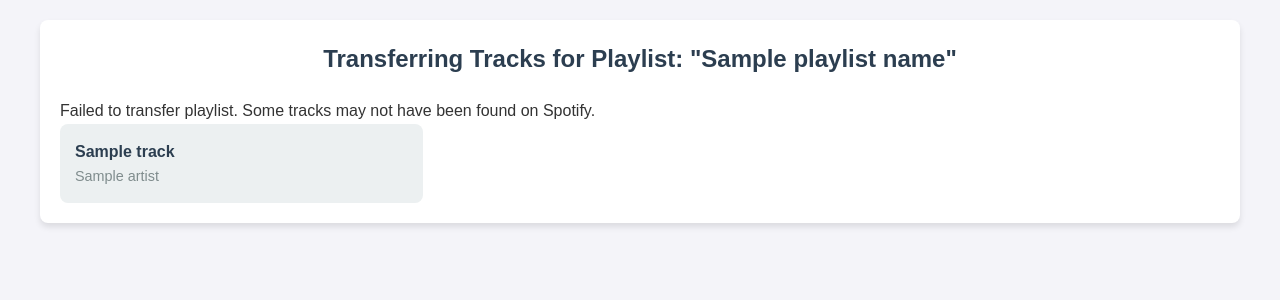
After one commit to brainchemist/TransferPlaylist, a Flask app: template templates/transfer_playlist_soundcloud.html in a window 1280 px wide. The commit adds this page. Shown: the top 300 px of the page. Run offline with Flask 3, Linux system fonts and the light colour scheme; the template is opened without the code that fills it: most values are stand-ins (such as "Sample title", 1, 10 or a date in 2020); parts of the project's set-up code (start-up, migrations or seed data) failed here and were passed over.

Commit message:
The app can transfer in both ways, still not tested though

```diff
--- a/app.py
+++ b/app.py
@@ -1,7 +1,6 @@
-import json
-
 from flask import Flask, redirect, request, session, render_template
 import requests
+import json
 
 app = Flask(__name__)
 app.secret_key = "your_secret_key"
@@ -9,13 +8,12 @@ app.secret_key = "your_secret_key"
 with open("spotify_credentials.json", "r") as spotify_file:
     spotify_credentials = json.load(spotify_file)
 
-with open("soundcloud_credentials.json", "r") as soundcloud_file:
-    soundcloud_credentials = json.load(soundcloud_file)
-
-# Access credentials
 SPOTIFY_CLIENT_ID = spotify_credentials["client_id"]
 SPOTIFY_CLIENT_SECRET = spotify_credentials["client_secret"]
 SPOTIFY_REDIRECT_URI = spotify_credentials["redirect_uri"]
+
+with open("soundcloud_credentials.json", "r") as soundcloud_file:
+    soundcloud_credentials = json.load(soundcloud_file)
 
 SOUNDCLOUD_CLIENT_ID = soundcloud_credentials["client_id"]
 SOUNDCLOUD_CLIENT_SECRET = soundcloud_credentials["client_secret"]
@@ -27,18 +25,21 @@ SPOTIFY_API_BASE_URL = "https://api.spotify.com/v1"
 
 SOUNDCLOUD_AUTH_URL = "https://soundcloud.com/connect"
 SOUNDCLOUD_TOKEN_URL = "https://api.soundcloud.com/oauth2/token"
-
+SOUNDCLOUD_API_BASE_URL = "https://api.soundcloud.com"
 
 @app.route("/")
 def index():
     return render_template("index.html")
 
-
 @app.route("/login_spotify")
 def login_spotify():
-    auth_url = f"{SPOTIFY_AUTH_URL}?client_id={SPOTIFY_CLIENT_ID}&response_type=code&redirect_uri={SPOTIFY_REDIRECT_URI}&scope=playlist-read-private"
+    auth_url = (
+        f"{SPOTIFY_AUTH_URL}?client_id={SPOTIFY_CLIENT_ID}"
+        "&response_type=code"
+        "&redirect_uri=http://localhost:5000/callback_spotify"
+        "&scope=playlist-read-private playlist-modify-private"
+    )
     return redirect(auth_url)
-
 
 @app.route("/callback_spotify")
 def callback_spotify():
@@ -52,14 +53,17 @@ def callback_spotify():
     }
     response = requests.post(SPOTIFY_TOKEN_URL, data=token_data)
     session["spotify_token"] = response.json().get("access_token")
-    return choose_playlist()
-
+    return redirect("/choose_playlist")
 
 @app.route("/login_soundcloud")
 def login_soundcloud():
-    auth_url = f"{SOUNDCLOUD_AUTH_URL}?client_id={SOUNDCLOUD_CLIENT_ID}&response_type=code&redirect_uri={SOUNDCLOUD_REDIRECT_URI}&scope=non-expiring"
+    auth_url = (
+        f"{SOUNDCLOUD_AUTH_URL}?client_id={SOUNDCLOUD_CLIENT_ID}"
+        "&response_type=code"
+        "&redirect_uri=http://localhost:5000/callback_soundcloud"
+        "&scope=non-expiring"
+    )
     return redirect(auth_url)
-
 
 @app.route("/callback_soundcloud")
 def callback_soundcloud():
@@ -73,24 +77,22 @@ def callback_soundcloud():
     }
     response = requests.post(SOUNDCLOUD_TOKEN_URL, data=token_data)
     session["soundcloud_token"] = response.json().get("access_token")
-    return choose_playlist()
-
+    return redirect("/choose_playlist_soundcloud")
 
 @app.route("/choose_playlist")
 def choose_playlist():
-    if "spotify_token" not in session:
+    if not session.get("spotify_token"):
         return redirect("/login_spotify")
 
     headers = {"Authorization": f"Bearer {session['spotify_token']}"}
     response = requests.get(f"{SPOTIFY_API_BASE_URL}/me/playlists", headers=headers)
     playlists = response.json().get("items", [])
 
-    return render_template("choose_playlist.html", playlists=playlists)
+    return render_template("choose_playlist_spotify.html", playlists=playlists)
 
-
-@app.route("/transfer_playlist/<playlist_id>")
+@app.route("/transfer_playlist_spotify/<playlist_id>")
 def transfer_playlist(playlist_id):
-    if "spotify_token" not in session:
+    if not session.get("spotify_token"):
         return redirect("/login_spotify")
 
     headers = {"Authorization": f"Bearer {session['spotify_token']}"}
@@ -98,6 +100,7 @@ def transfer_playlist(playlist_id):
     tracks_data = response.json().get("items", [])
 
     track_list = []
+    soundcloud_track_ids = []
     for item in tracks_data:
         track = item["track"]
         track_name = track["name"]
@@ -109,8 +112,121 @@ def transfer_playlist(playlist_id):
             "album_image": album_image
         })
 
-    return render_template("transfer_playlist.html", tracks=track_list)
+        query = f"{track_name} {artist_name}"
+        soundcloud_response = requests.get(
+            f"{SOUNDCLOUD_API_BASE_URL}/tracks",
+            params={"q": query, "client_id": SOUNDCLOUD_CLIENT_ID}
+        )
+        soundcloud_tracks = soundcloud_response.json()
 
+        if soundcloud_tracks:
+            try:
+                soundcloud_track_ids.append(soundcloud_tracks[0]["id"])  # Take the first match
+            except (IndexError, KeyError):
+                print(f"No match found for track: {track_name} by {artist_name}")
+        else:
+            print(f"No match found for track: {track_name} by {artist_name}")
+
+    success = False
+    if soundcloud_track_ids:
+        soundcloud_playlist_data = {
+            "playlist": {
+                "title": "Transferred Playlist",
+                "sharing": "public",
+                "tracks": [{"id": track_id} for track_id in soundcloud_track_ids]
+            }
+        }
+        headers = {"Authorization": f"OAuth {session.get('soundcloud_token')}"}
+        response = requests.post(
+            f"{SOUNDCLOUD_API_BASE_URL}/playlists",
+            headers=headers,
+            json=soundcloud_playlist_data
+        )
+        if response.status_code == 201:
+            success = True
+
+    # Render the HTML template with the results
+    return render_template(
+        "transfer_playlist_spotify.html",
+        playlist_name="Transferred Playlist",
+        tracks=track_list,
+        success=success
+    )
+
+@app.route("/choose_playlist_soundcloud")
+def choose_playlist_soundcloud():
+    if not session.get("soundcloud_token"):
+        return redirect("/login_soundcloud")
+
+    headers = {"Authorization": f"OAuth {session['soundcloud_token']}"}
+    response = requests.get(f"{SOUNDCLOUD_API_BASE_URL}/me/playlists", headers=headers)
+    playlists = response.json()
+
+    return render_template("choose_playlist_soundcloud.html", playlists=playlists)
+
+@app.route("/transfer_playlist_soundcloud/<playlist_id>")
+def transfer_playlist_soundcloud(playlist_id):
+    if not session.get("soundcloud_token"):
+        return redirect("/login_soundcloud")
+
+    headers = {"Authorization": f"OAuth {session['soundcloud_token']}"}
+    response = requests.get(f"{SOUNDCLOUD_API_BASE_URL}/playlists/{playlist_id}", headers=headers)
+    playlist_data = response.json()
+    playlist_name = playlist_data.get("title", "Transferred Playlist")
+    tracks_data = playlist_data.get("tracks", [])
+
+    track_list = []
+    spotify_track_uris = []
+    for track in tracks_data:
+        track_title = track.get("title", "Unknown Track")
+        track_artist = track.get("user", {}).get("username", "Unknown Artist")
+        track_list.append({
+            "name": track_title,
+            "artist": track_artist,
+        })
+
+        query = f"{track_title} {track_artist}"
+        spotify_response = requests.get(
+            f"{SPOTIFY_API_BASE_URL}/search",
+            headers={"Authorization": f"Bearer {session.get('spotify_token')}"},
+            params={"q": query, "type": "track", "limit": 1}
+        )
+        spotify_tracks = spotify_response.json().get("tracks", {}).get("items", [])
+        if spotify_tracks:
+            spotify_track_uris.append(spotify_tracks[0]["uri"])  # Take the first match
+
+    success = False
+    if spotify_track_uris:
+        user_response = requests.get(
+            f"{SPOTIFY_API_BASE_URL}/me",
+            headers={"Authorization": f"Bearer {session.get('spotify_token')}"}
+        )
+        user_id = user_response.json().get("id")
+        playlist_data = {
+            "name": playlist_name,
+            "public": False
+        }
+        create_playlist_response = requests.post(
+            f"{SPOTIFY_API_BASE_URL}/users/{user_id}/playlists",
+            headers={"Authorization": f"Bearer {session.get('spotify_token')}", "Content-Type": "application/json"},
+            json=playlist_data
+        )
+        playlist_id_spotify = create_playlist_response.json().get("id")
+        if playlist_id_spotify:
+            add_tracks_response = requests.post(
+                f"{SPOTIFY_API_BASE_URL}/playlists/{playlist_id_spotify}/tracks",
+                headers={"Authorization": f"Bearer {session.get('spotify_token')}", "Content-Type": "application/json"},
+                json={"uris": spotify_track_uris}
+            )
+            if add_tracks_response.status_code == 201:
+                success = True
+
+    return render_template(
+        "transfer_playlist_soundcloud.html",
+        playlist_name=playlist_name,
+        tracks=track_list,
+        success=success
+    )
 
 if __name__ == "__main__":
     app.run(debug=True)
--- /dev/null
+++ b/templates/transfer_playlist_soundcloud.html
@@ -0,0 +1,33 @@
+<!DOCTYPE html>
+<html lang="en">
+<head>
+    <meta charset="UTF-8">
+    <meta name="viewport" content="width=device-width, initial-scale=1.0">
+    <title>Transfer Playlist</title>
+    <link rel="stylesheet" href="{{ url_for('static', filename='styles.css') }}">
+</head>
+<body>
+    <div class="container">
+        <h2>Transferring Tracks for Playlist: "{{ playlist_name }}"</h2>
+
+        {% if success %}
+            <p class="success">Playlist transferred successfully!</p>
+        {% else %}
+            <p class="error">Failed to transfer playlist. Some tracks may not have been found on Spotify.</p>
+        {% endif %}
+
+        <ul class="track-list">
+            {% for track in tracks %}
+                <li class="track-item">
+                    <div class="track-card">
+                        <div class="track-details">
+                            <span class="track-name">{{ track.name }}</span>
+                            <span class="track-artist">{{ track.artist }}</span>
+                        </div>
+                    </div>
+                </li>
+            {% endfor %}
+        </ul>
+    </div>
+</body>
+</html>
```
Also changed, not shown: templates/choose_playlist_soundcloud.html (added, +23 -0 lines), templates/index.html (+5 -4 lines), templates/choose_playlist_spotify.html (renamed from templates/choose_playlist.html), templates/transfer_playlist_spotify.html (renamed from templates/transfer_playlist.html).
